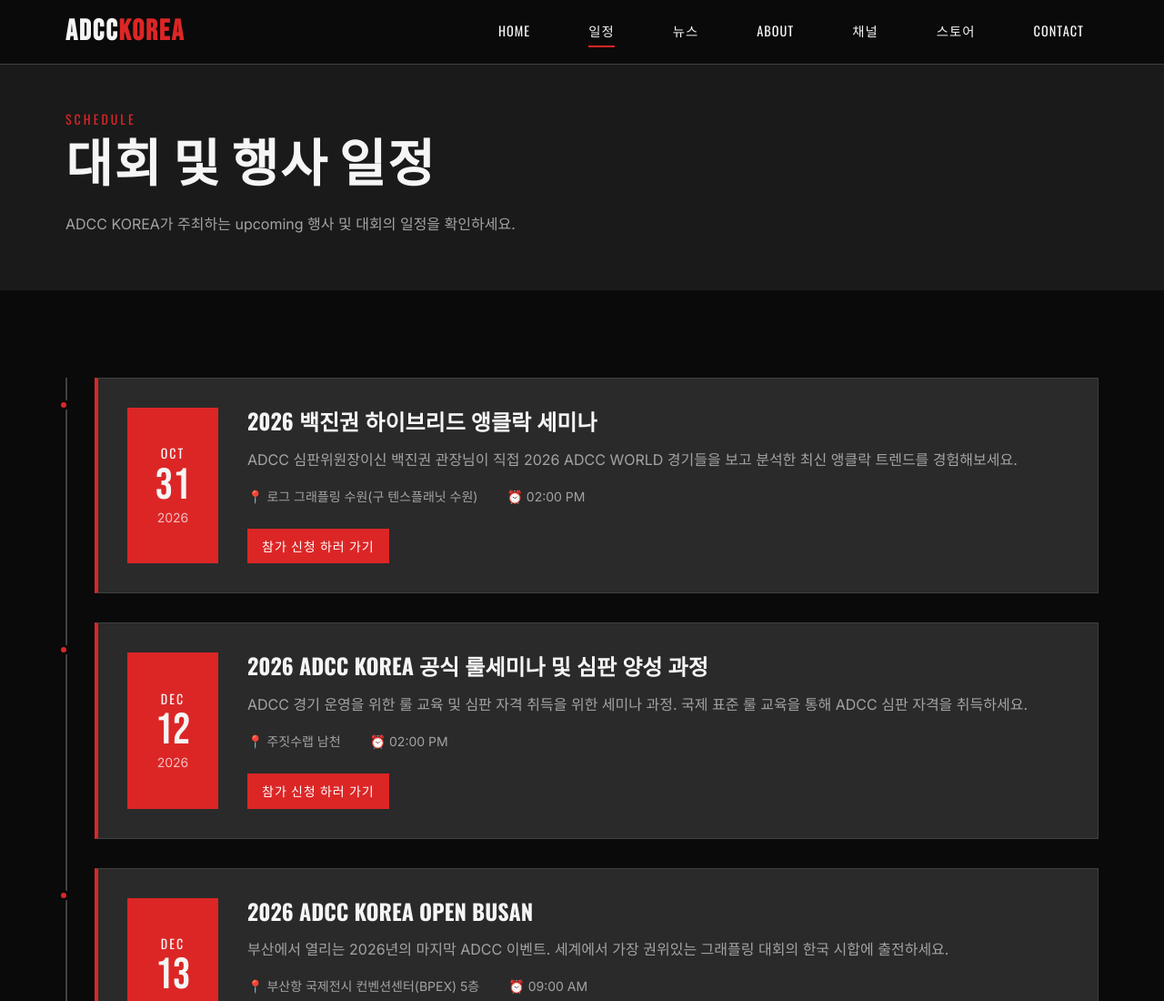
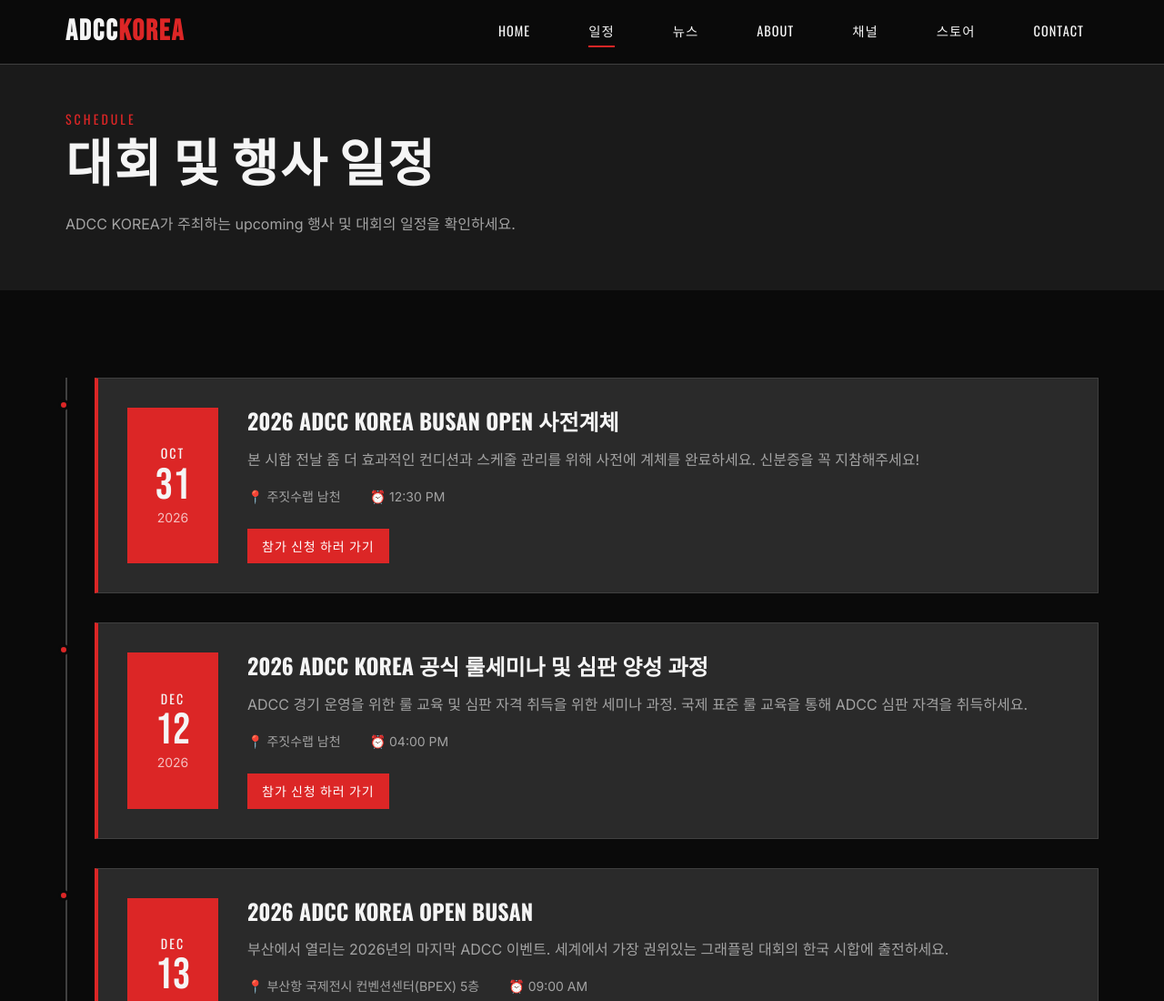
Before and after one commit to KOBONG-maker/adcc_korea, a plain HTML site: page schedule.html in a window 1280 px wide. Shown: the top 1100 px of the page at 91% size. Drawn offline with nearby package versions, Linux system fonts and the light colour scheme.

Commit message:
Update event details for 2026 ADCC KOREA BUSAN OPEN

```diff
--- a/schedule.html
+++ b/schedule.html
@@ -54,16 +54,16 @@
                             <div class="date-year">2026</div>
                         </div>
                         <div class="event-info">
-                            <h4 class="event-title">2026 백진권 하이브리드 앵클락 세미나</h4>
+                            <h4 class="event-title">2026 ADCC KOREA BUSAN OPEN 사전계체</h4>
                             <p class="event-description">
-                                ADCC 심판위원장이신 백진권 관장님이 직접 2026 ADCC WORLD 경기들을 보고 분석한 최신 앵클락 트렌드를 경험해보세요.
+                                본 시합 전날 좀 더 효과적인 컨디션과 스케줄 관리를 위해 사전에 계체를 완료하세요. 신분증을 꼭 지참해주세요!
                             </p>
                             <div class="event-meta">
-                                <span class="event-location">📍 로그 그래플링 수원(구 텐스플래닛 수원)</span>
-                                <span class="event-time">⏰ 02:00 PM</span>
+                                <span class="event-location">📍 주짓수랩 남천</span>
+                                <span class="event-time">⏰ 12:30 PM</span>
                             </div>
                             <div style="margin-top: 1.5rem;">
-                                <a href="https://forms.gle/adnXUVz3Yj5fA5G7A" target="_blank" style="background: var(--color-primary); color: white; padding: 0.5rem 1rem; font-size: 0.875rem; font-family: var(--font-heading); letter-spacing: 1px; display: inline-block; text-decoration: none; cursor: pointer; transition: 0.3s;">참가 신청 하러 가기</a>
+                                <a href="https://smoothcomp.com/en/event/32666" target="_blank" style="background: var(--color-primary); color: white; padding: 0.5rem 1rem; font-size: 0.875rem; font-family: var(--font-heading); letter-spacing: 1px; display: inline-block; text-decoration: none; cursor: pointer; transition: 0.3s;">참가 신청 하러 가기</a>
                             </div>
                         </div>
                     </div>
@@ -84,7 +84,7 @@
                             </p>
                             <div class="event-meta">
                                 <span class="event-location">📍 주짓수랩 남천</span>
-                                <span class="event-time">⏰ 02:00 PM</span>
+                                <span class="event-time">⏰ 04:00 PM</span>
                             </div>
                             <div style="margin-top: 1.5rem;">
                                 <a href="https://naver.me/FtoK1iay" target="_blank" style="background: var(--color-primary); color: white; padding: 0.5rem 1rem; font-size: 0.875rem; font-family: var(--font-heading); letter-spacing: 1px; display: inline-block; text-decoration: none; cursor: pointer; transition: 0.3s;">참가 신청 하러 가기</a>
```
